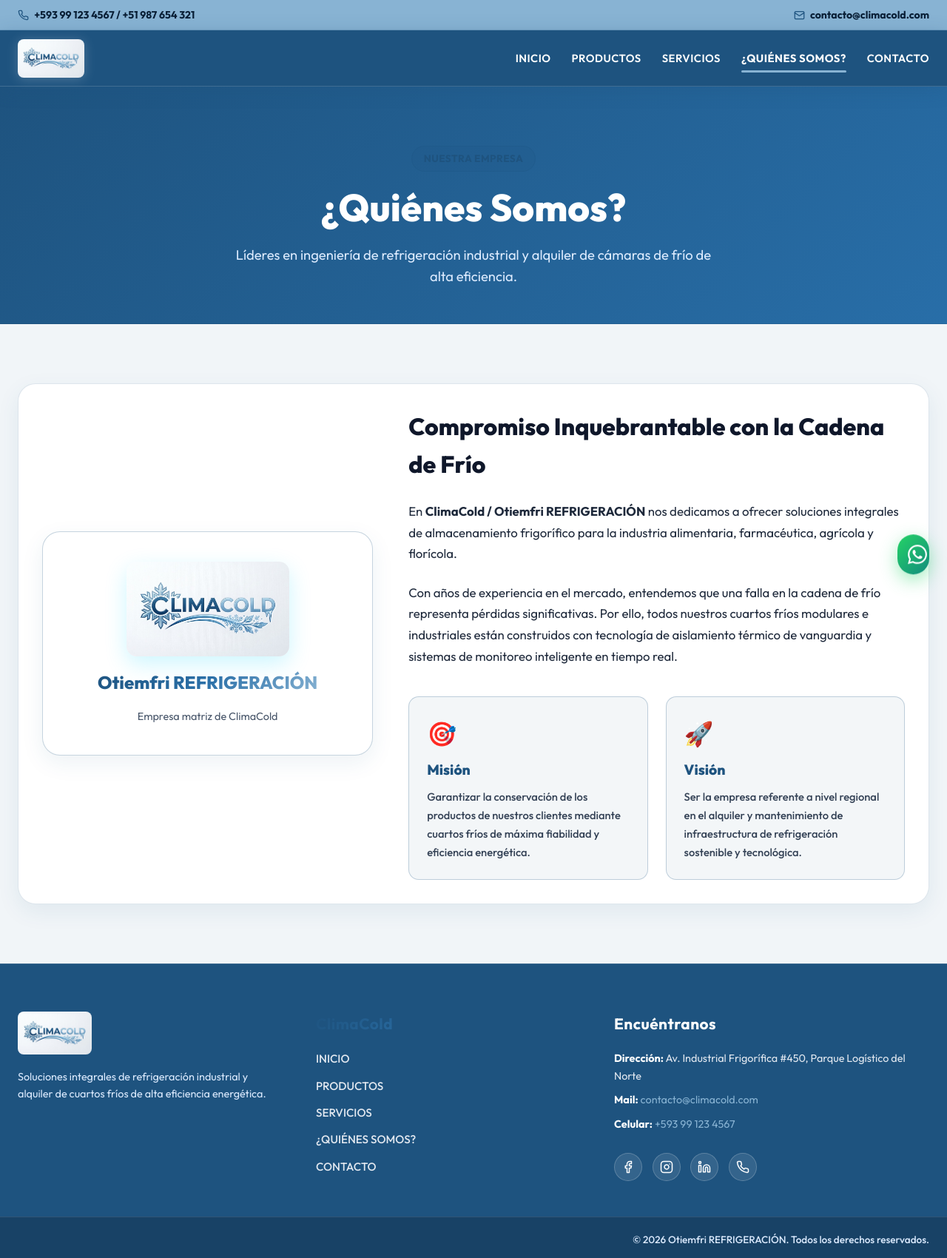
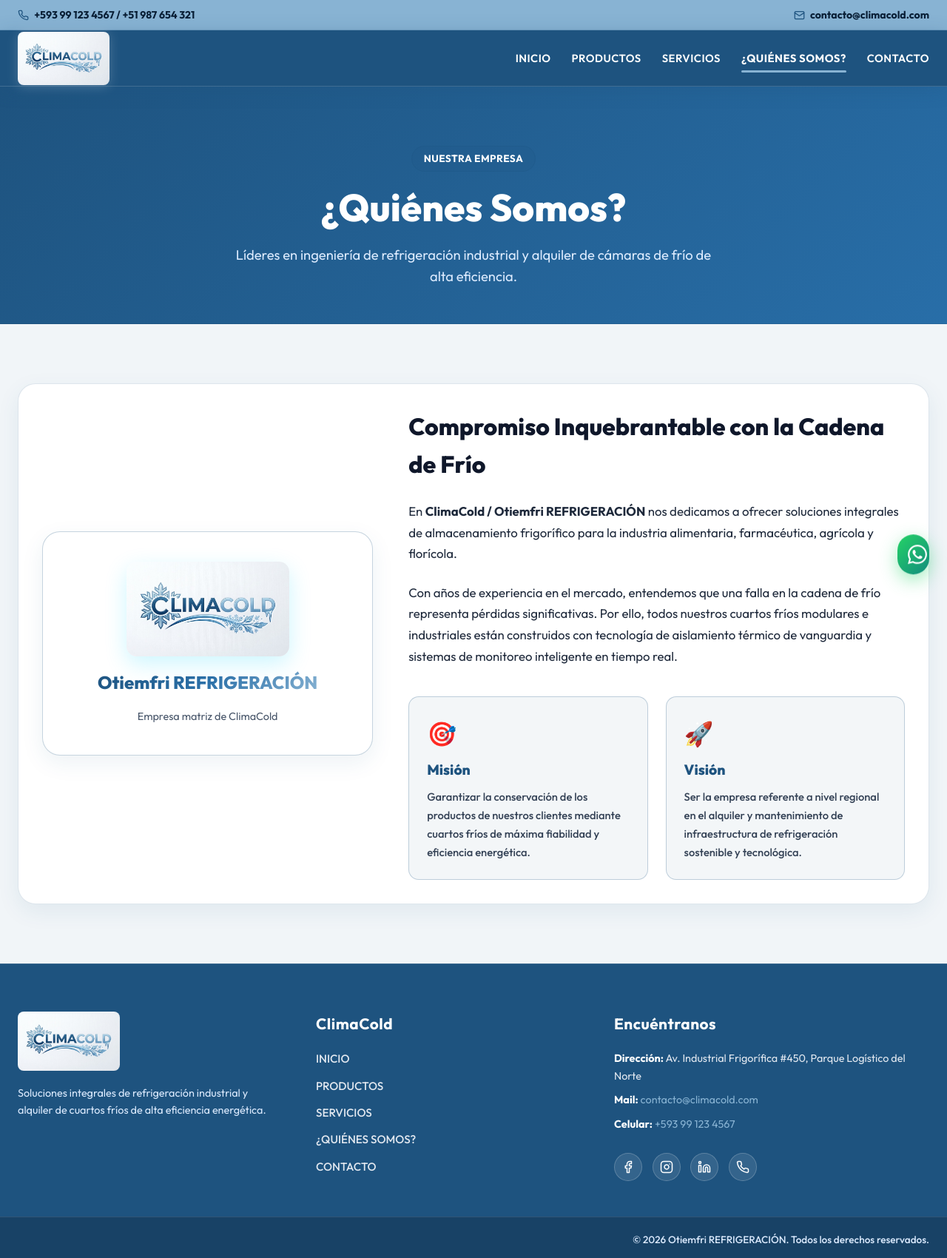
Before and after one commit to IsraelLF98/ClimaCold, an Astro site: page /quienes-somos in a window 1280 px wide. Shown: the top 1700 px of the page at 74% size. Built offline with nearby package versions, Linux system fonts and the light colour scheme; Astro itself is replaced by a stand-in of ours.

Commit message:
Actualizaciones de archivos

```diff
--- a/src/components/Footer.astro
+++ b/src/components/Footer.astro
@@ -25,7 +25,7 @@ const navLinks = [
 
     <!-- En el Medio: Texto ClimaCold y debajo los links a cada sección -->
     <div class="footer-middle">
-      <h3 class="footer-title text-gradient">ClimaCold</h3>
+      <h3 class="footer-title" style="color:#fff;">ClimaCold</h3>
       <nav class="footer-nav">
         {navLinks.map(link => (
           <a href={link.href} class="footer-link">{link.label}</a>
@@ -94,7 +94,7 @@ const navLinks = [
   }
 
   .footer-logo-img {
-    height: 58px;
+    height: 80px;
     width: auto;
     object-fit: contain;
     border-radius: var(--radius-sm);
--- a/src/components/Navbar.astro
+++ b/src/components/Navbar.astro
@@ -88,7 +88,7 @@ const navItems = [
   }
 
   .logo-img {
-    height: 52px;
+    height: 72px;
     width: auto;
     object-fit: contain;
     border-radius: var(--radius-sm);
@@ -199,7 +199,7 @@ const navItems = [
       height: 65px;
     }
     .logo-img {
-      height: 44px;
+      height: 60px;
     }
     .nav-links {
       display: none;
--- a/src/pages/contacto.astro
+++ b/src/pages/contacto.astro
@@ -5,7 +5,7 @@ import Layout from '../layouts/Layout.astro';
 <Layout title="Contacto | ClimaCold - Alquiler de Cuartos Fríos" activePage="contacto">
   <section class="page-header">
     <div class="container text-center">
-      <span class="badge">CONTACTO DIRECTO</span>
+      <span class="badge" style="color:#fff;">CONTACTO DIRECTO</span>
       <h1 class="page-title">Ponte en Contacto con Nosotros</h1>
       <p class="page-subtitle">
         Estamos listos para atender tus requerimientos de refrigeración y cotizaciones personalizadas.
--- a/src/pages/quienes-somos.astro
+++ b/src/pages/quienes-somos.astro
@@ -7,7 +7,7 @@ import logoImg from '../assets/LOGO.jpeg';
 <Layout title="¿Quiénes Somos? | ClimaCold - Otiemfri REFRIGERACIÓN" activePage="quienes-somos">
   <section class="page-header">
     <div class="container text-center">
-      <span class="badge">NUESTRA EMPRESA</span>
+      <span class="badge" style="color:#fff;">NUESTRA EMPRESA</span>
       <h1 class="page-title">¿Quiénes Somos?</h1>
       <p class="page-subtitle">
         Líderes en ingeniería de refrigeración industrial y alquiler de cámaras de frío de alta eficiencia.
```
